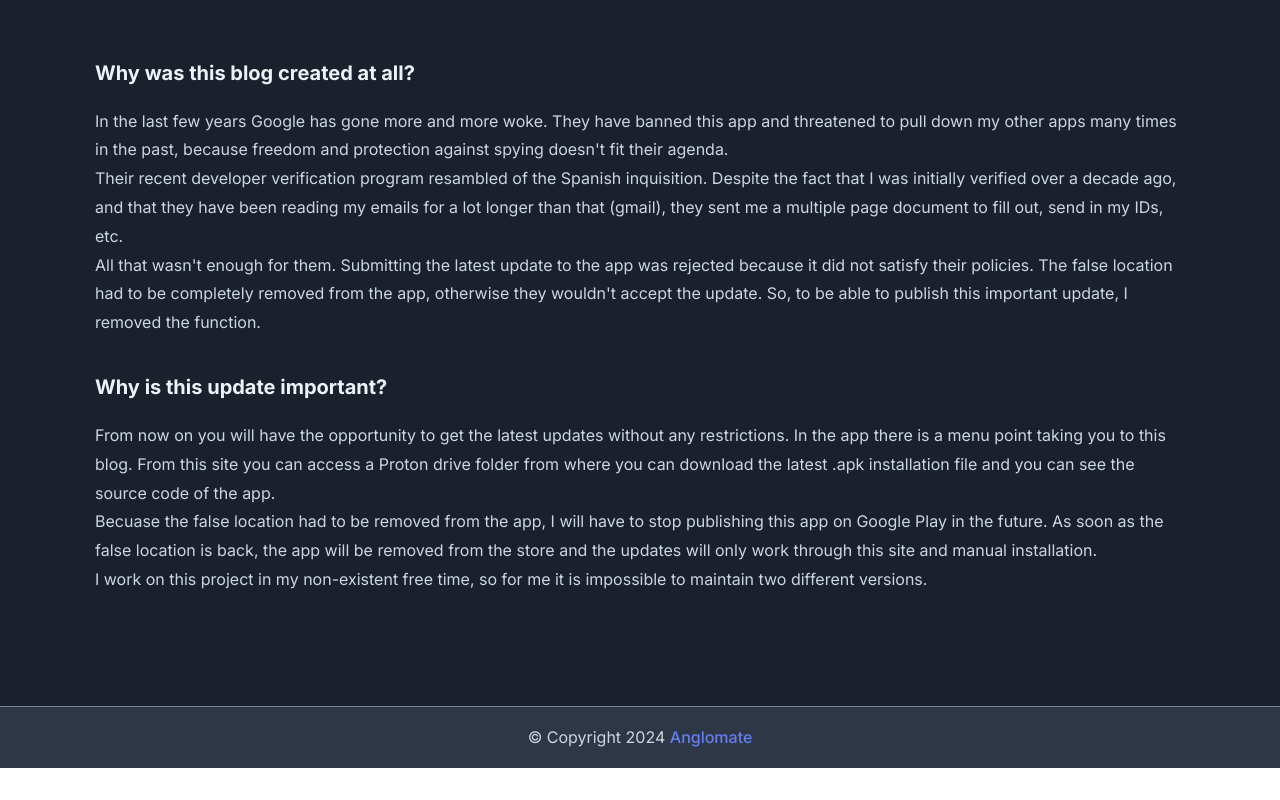
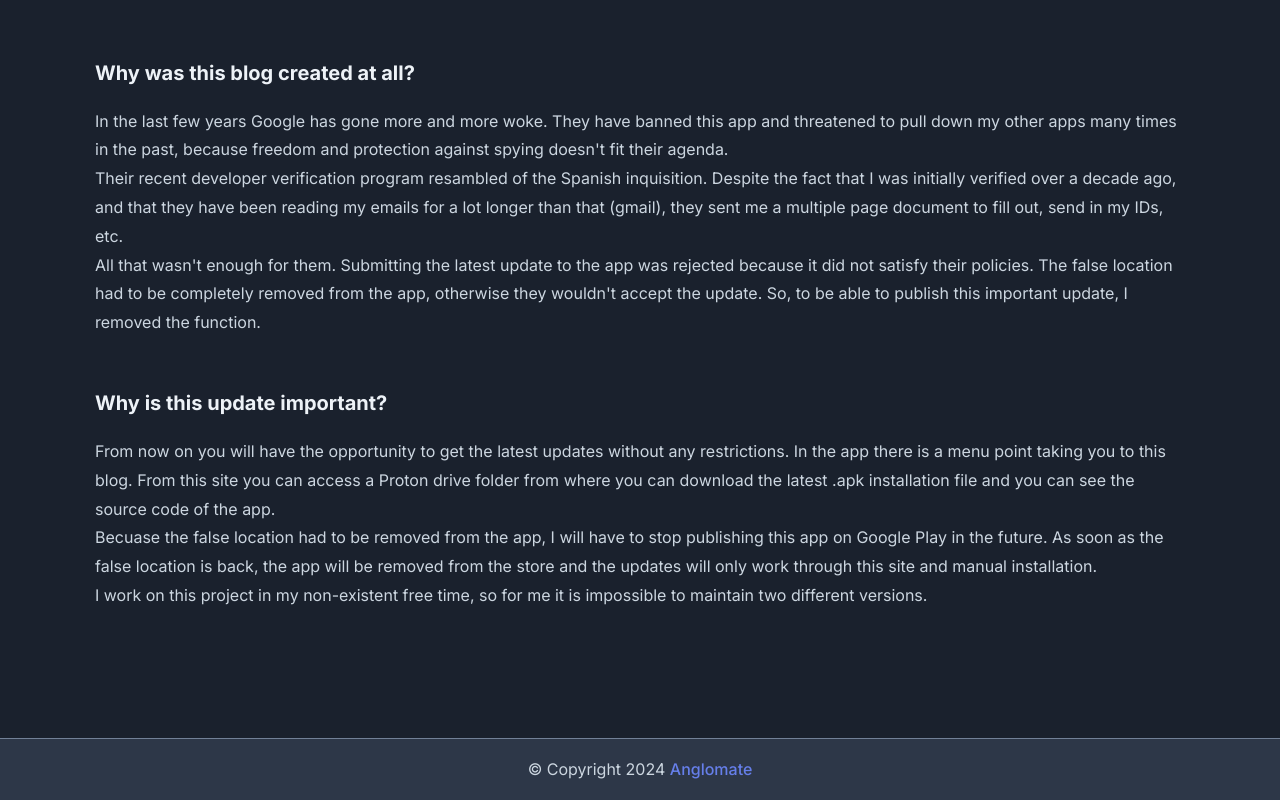
Before and after one commit to anglomate/site-en, a plain HTML site: page blog/about.html in a window 1280 px wide. Shown: the part 367-1167 px from the top of the page. Before the commit the page ends 1135 px from the top, so only its background shows below. Drawn offline with nearby package versions, Linux system fonts and the light colour scheme.

Commit message:
Update blogstyle.css

```diff
--- a/assets/css/blogstyle.css
+++ b/assets/css/blogstyle.css
@@ -434,7 +434,7 @@ header .btn-group {
     -webkit-box-orient: vertical;
     overflow: auto;
     margin-top: 1rem;
-    margin-bottom: 2rem;
+    margin-bottom: 3rem;
   }
 
 .blog .wrapper {
@@ -644,7 +644,7 @@ footer .wrapper { text-align: center; }
     -webkit-box-orient: vertical;
     overflow: auto;
     margin-top: 1rem;
-    margin-bottom: 2rem;
+    margin-bottom: 3rem;
   }
 
   .blog .wrapper-flex {
```
